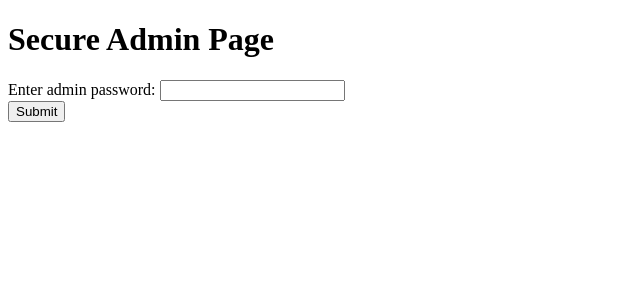
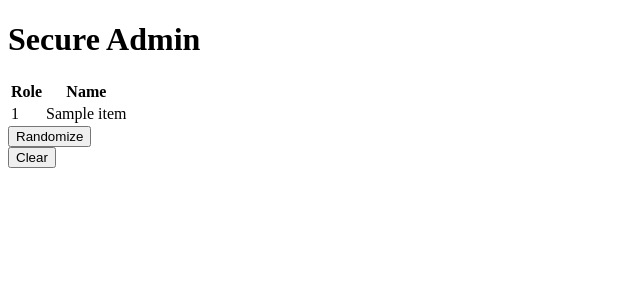
Before and after one commit to preoccupied-alan/mksigninflask, a Flask app: template templates/secureadmin.html in a window 1280 px wide. Shown: the top 300 px of the page, without its empty margins (0-640 px from the left). Run offline with Flask 2, Linux system fonts and the light colour scheme; the template is opened without the code that fills it: most values are stand-ins (such as "Sample title", 1, 10 or a date in 2020).

Commit message:
refactored stuff

```diff
--- a/app.py
+++ b/app.py
@@ -1,6 +1,7 @@
 import os
-from flask import Flask, render_template, request, redirect, url_for
-import json
+import random
+from string import ascii_letters
+from flask import Flask, render_template, request, redirect, url_for, jsonify
 
 app = Flask(__name__)
 
@@ -8,10 +9,33 @@ PASSWORD_FILE = "password.txt"
 LIST_FILE = "list.json"
 MAX_LIST_SIZE = 35
 
-def check_password(password):
-    with open(PASSWORD_FILE, "r") as file:
-        stored_password = file.read().strip()
-    return password == stored_password
+def generate_password():
+    password = ''.join(random.choices(ascii_letters, k=6))
+    with open(PASSWORD_FILE, "w") as file:
+        file.write(password)
+
+def get_password():
+    if os.path.exists(PASSWORD_FILE):
+        with open(PASSWORD_FILE, "r") as file:
+            password = file.read().strip()
+        return password
+    else:
+        return ""
+
+def update_list(name):
+    if os.path.exists(LIST_FILE):
+        with open(LIST_FILE, "r") as file:
+            member_list = json.load(file)
+        for i, item in enumerate(member_list):
+            if item[1] == "":
+                member_list[i] = ("Performer", name)
+                break
+        else:
+            return False
+        with open(LIST_FILE, "w") as file:
+            json.dump(member_list, file)
+        return True
+    return False
 
 def get_member_list():
     if os.path.exists(LIST_FILE):
@@ -21,42 +45,58 @@ def get_member_list():
     else:
         return []
 
-def save_member_list(member_list):
-    with open(LIST_FILE, "w") as file:
-        json.dump(member_list, file)
+def clear_list():
+    if os.path.exists(LIST_FILE):
+        os.remove(LIST_FILE)
 
-@app.route("/", methods=["GET", "POST"])
+@app.route("/")
 def index():
-    message = None
-    member_list = get_member_list()
+    password = get_password()
+    return render_template("index.html", password=password)
 
-    if request.method == "POST":
-        password = request.form.get("password")
-        if check_password(password):
-            if len(member_list) < MAX_LIST_SIZE:
-                name = request.form.get("name")
-                if name:
-                    if name in member_list:
-                        message = "Name already exists in the list."
-                    else:
-                        member_list.append(name)
-                        save_member_list(member_list)
-                        return redirect(url_for("member"))
-                else:
-                    message = "Name field is empty."
-            else:
-                message = "The list is full. Cannot add more members."
-        else:
-            message = "Incorrect password. Please try again."
+@app.route("/get_password")
+def get_password_route():
+    password = get_password()
+    return jsonify(password)
 
-    return render_template("index.html", message=message, member_list=member_list, max_list_size=MAX_LIST_SIZE)
-
+@app.route("/securepasspage")
+def securepasspage():
+    password = get_password()
+    return render_template("securepasspage.html", password=password)
 
 @app.route("/member")
 def member():
     member_list = get_member_list()
     return render_template("member.html", member_list=member_list)
 
+@app.route("/secureadmin")
+def secureadmin():
+    member_list = get_member_list()
+    return render_template("secureadmin.html", member_list=member_list)
+
+@app.route("/update", methods=["POST"])
+def update():
+    name = request.form.get("name")
+    if name:
+        if update_list(name):
+            return redirect(url_for("member"))
+        else:
+            return "Sorry, there are no more available slots tonight."
+    return redirect(url_for("index"))
+
+@app.route("/randomize", methods=["POST"])
+def randomize():
+    member_list = get_member_list()
+    random.shuffle(member_list)
+    with open(LIST_FILE, "w") as file:
+        json.dump(member_list, file)
+    return redirect(url_for("secureadmin"))
+
+@app.route("/clear", methods=["POST"])
+def clear():
+    clear_list()
+    return redirect(url_for("secureadmin"))
 
 if __name__ == "__main__":
+    generate_password()
     app.run(debug=True)
--- a/templates/secureadmin.html
+++ b/templates/secureadmin.html
@@ -1,15 +1,31 @@
 <!DOCTYPE html>
 <html>
 <head>
-    <title>Secure Admin Page</title>
+    <title>Secure Admin</title>
 </head>
 <body>
-    <h1>Secure Admin Page</h1>
-    <form action="/secureadmin" method="POST">
-        <label for="password">Enter admin password:</label>
-        <input type="password" id="password" name="password" required>
-        <br>
-        <input type="submit" value="Submit">
+    <h1>Secure Admin</h1>
+    <table>
+        <thead>
+            <tr>
+                <th>Role</th>
+                <th>Name</th>
+            </tr>
+        </thead>
+        <tbody>
+            {% for item in member_list %}
+            <tr>
+                <td>{{ item[0] }}</td>
+                <td>{{ item[1] }}</td>
+            </tr>
+            {% endfor %}
+        </tbody>
+    </table>
+    <form action="/randomize" method="post">
+        <button type="submit">Randomize</button>
+    </form>
+    <form action="/clear" method="post">
+        <button type="submit">Clear</button>
     </form>
 </body>
 </html>
```
Also changed, not shown: templates/index.html (+15 -4 lines), templates/securepasspage.html (+6 -17 lines).
